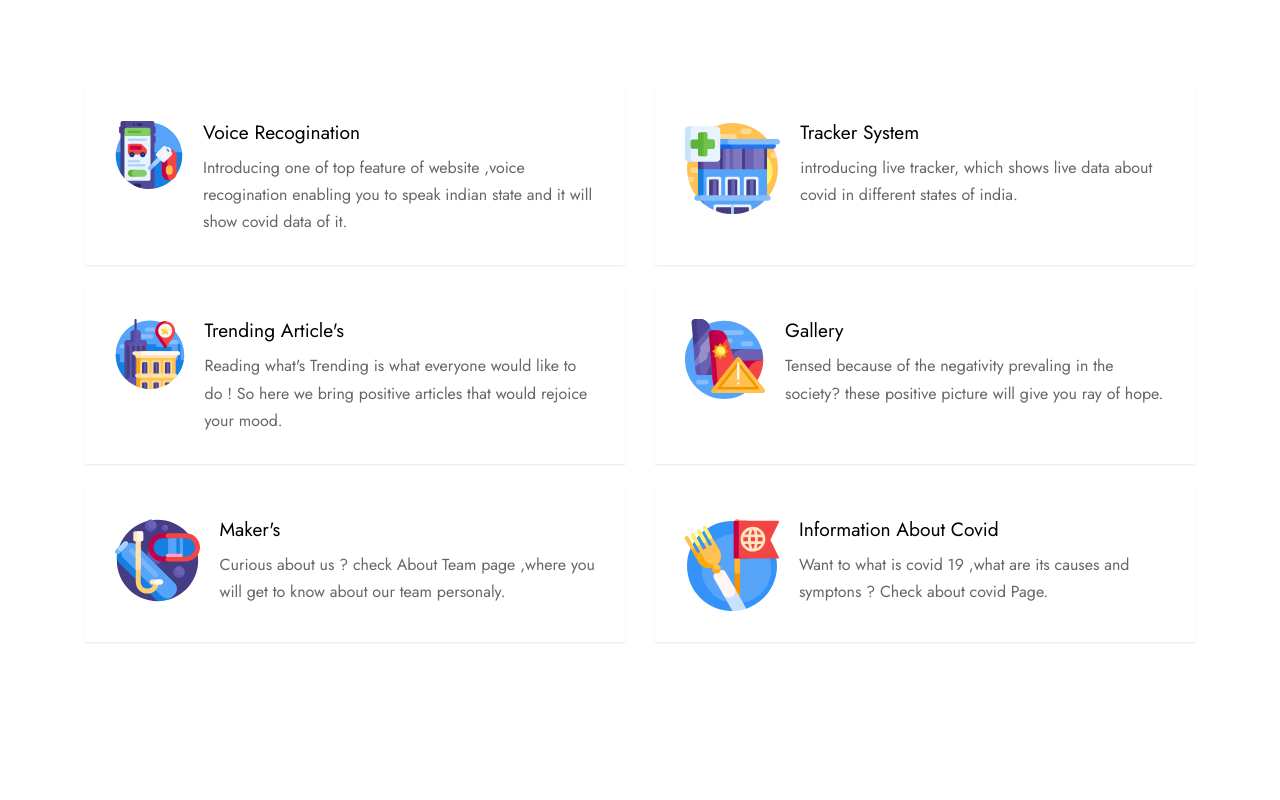
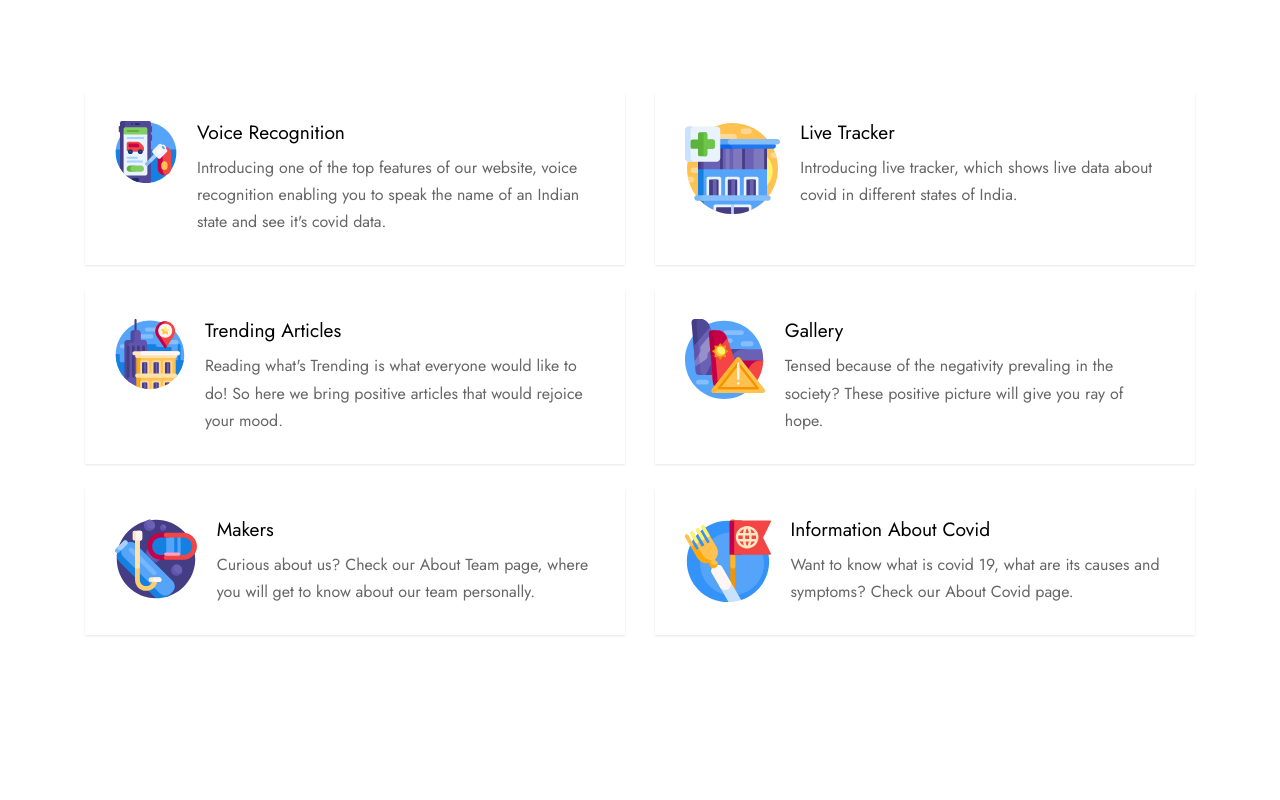
Before and after one commit to Anmolreshi/team1, a plain HTML site: page index.html in a window 1280 px wide. Shown: the part 1640-2440 px from the top of the page. Drawn offline with Linux system fonts and the light colour scheme; files whose address does not match are found by name.

Commit message:
fixed typos in content

```diff
--- a/index.html
+++ b/index.html
@@ -80,7 +80,7 @@
     </header>
 
 
-    <div class="site-blocks-cover overlay bg-light" style="background-image: url('images/w4.png'); " id="home-section">
+    <div class="site-blocks-cover overlay bg-light" style="background-image: url('images/w1.png'); " id="home-section">
 
       <div class="container">
         <div class="row justify-content-center">
@@ -89,7 +89,7 @@
             <div class="row justify-content-center">
               <div class="col-lg-8">
                 <h1 class="text-white" data-aos="fade-up" data-aos-delay="">WELCOME</h1>
-                <p class="lead text-white" data-aos="fade-up" data-aos-delay="100">Introducing Voice Recoginiation ! Must Try Our  New Feature.</p>
+                <p class="lead text-white" data-aos="fade-up" data-aos-delay="100">Introducing Voice Recognition! Must Try Our New Feature.</p>
                 <p data-aos="fade-up" data-aos-delay="200"><a href="#services-section" class="btn smoothscroll btn-primary">Try Now</a></p>
 
               </div>
@@ -152,9 +152,8 @@
                 <img src="images/flaticon/svg/002-travel-1.svg" alt="Image" class="img-fluid">
               </div>
               <div class="service-about">
-                <h3>Voice Recogination</h3>
-                <p>Introducing one of top feature of website ,voice recogination enabling you to speak indian state and it will show
-                  covid data of it.
+                <h3>Voice Recognition</h3>
+                <p>Introducing one of the top features of our website, voice recognition enabling you to speak the name of an Indian state and see it's covid data.
                   </p>
               </div>
             </div>
@@ -166,8 +165,8 @@
                 <img src="images/flaticon/svg/001-travel.svg" alt="Image" class="img-fluid">
               </div>
               <div class="service-about">
-                <h3>Tracker System</h3>
-                <p>introducing live tracker, which shows live data about covid in different states of india. </p>
+                <h3>Live Tracker</h3>
+                <p>Introducing live tracker, which shows live data about covid in different states of India.</p>
               </div>
             </div>
           </div>
@@ -178,8 +177,8 @@
                 <img src="images/flaticon/svg/003-travel-2.svg" alt="Image" class="img-fluid">
               </div>
               <div class="service-about">
-                <h3>Trending Article's</h3>
-                <p>Reading what's Trending is what everyone would like to do ! So here we bring  positive articles that would rejoice your mood. </p>
+                <h3>Trending Articles</h3>
+                <p>Reading what's Trending is what everyone would like to do! So here we bring positive articles that would rejoice your mood.</p>
               </div>
             </div>
           </div>
@@ -191,7 +190,7 @@
               </div>
               <div class="service-about">
                 <h3>Gallery</h3>
-                <p>Tensed because of the negativity prevaling in the society? these positive picture will give you ray of hope.</p>
+                <p>Tensed because of the negativity prevaling in the society? These positive picture will give you ray of hope.</p>
               </div>
             </div>
           </div>
@@ -202,8 +201,8 @@
                 <img src="images/flaticon/svg/005-travel-4.svg" alt="Image" class="img-fluid">
               </div>
               <div class="service-about">
-                <h3>Maker's</h3>
-                <p>Curious about us ? check About Team page ,where you will get to know about our team personaly.</p>
+                <h3>Makers</h3>
+                <p>Curious about us? Check our About Team page, where you will get to know about our team personally.</p>
               </div>
             </div>
           </div>
@@ -215,7 +214,7 @@
               </div>
               <div class="service-about">
                 <h3>Information About Covid</h3>
-                <p>Want to what is covid 19 ,what are its causes and symptons ? Check about covid Page.</p>
+                <p>Want to know what is covid 19, what are its causes and symptoms? Check our About Covid page.</p>
               </div>
             </div>
           </div>
```
